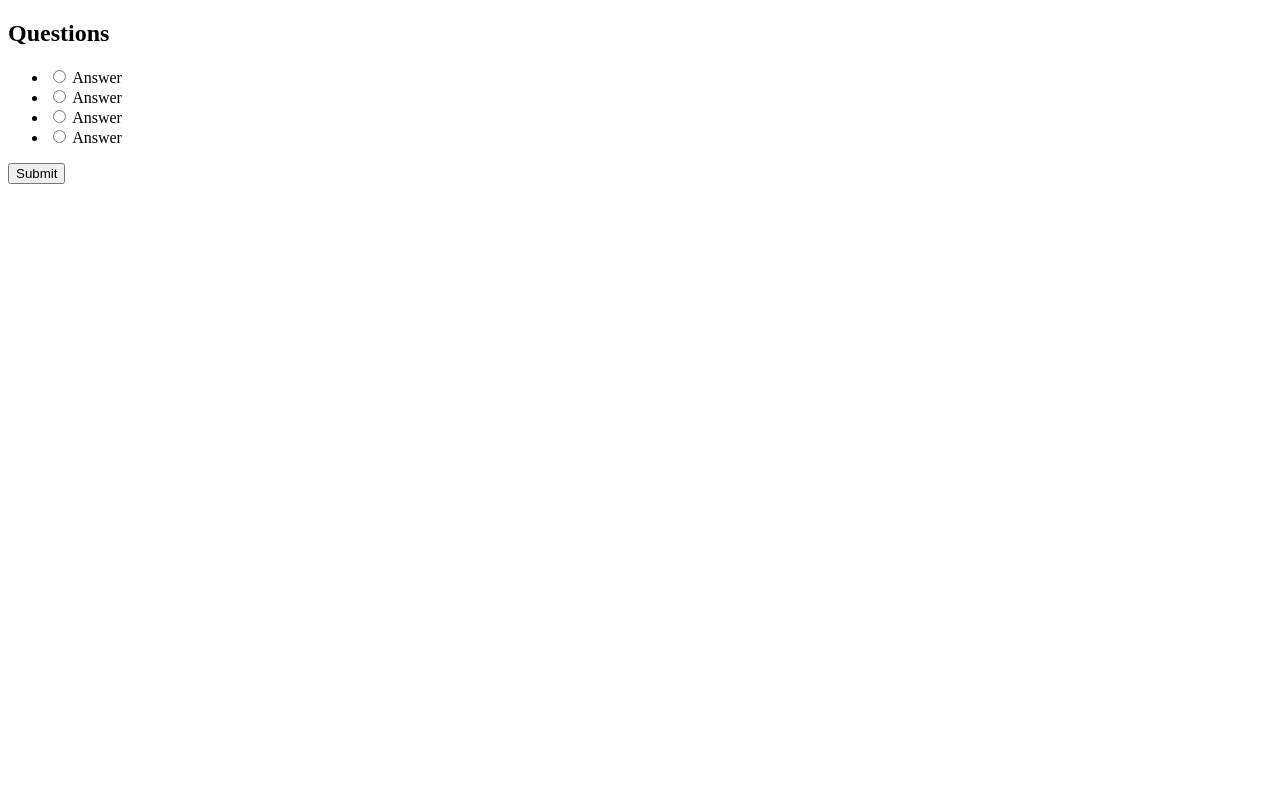
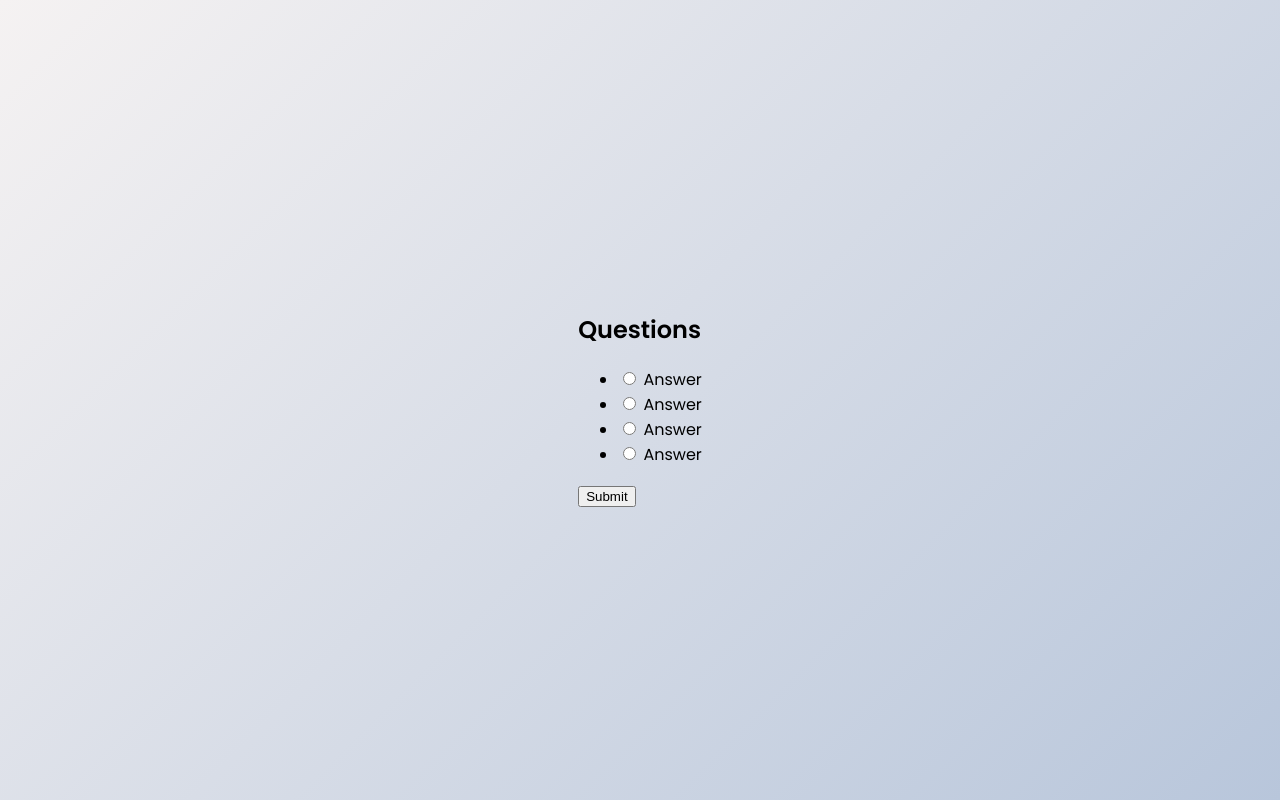
Before and after one commit to Ramas-21/Quiz-app-js, a plain HTML site: page index.html in a window 1280 px wide. Drawn offline with Linux system fonts and the light colour scheme.

Commit message:
styled the body (background)

```diff
--- a/style.css
+++ b/style.css
@@ -1 +1,16 @@
 @import url('https://fonts.googleapis.com/css2?family=Poppins:wght@100;200;300;400;500;600&display=swap');
+
+*{
+    box-sizing: border-box;
+}
+body{
+    background-color: #b8c6db;
+    background-image: linear-gradient(315deg, #b8c6db 0%, #f5f2f2 100%);
+    font-family: 'poppins', sans-serif;
+    display: flex;
+    align-items: center;
+    justify-content: center;
+    height: 100vh;
+    overflow: hidden;
+    margin: 0;
+}
```
